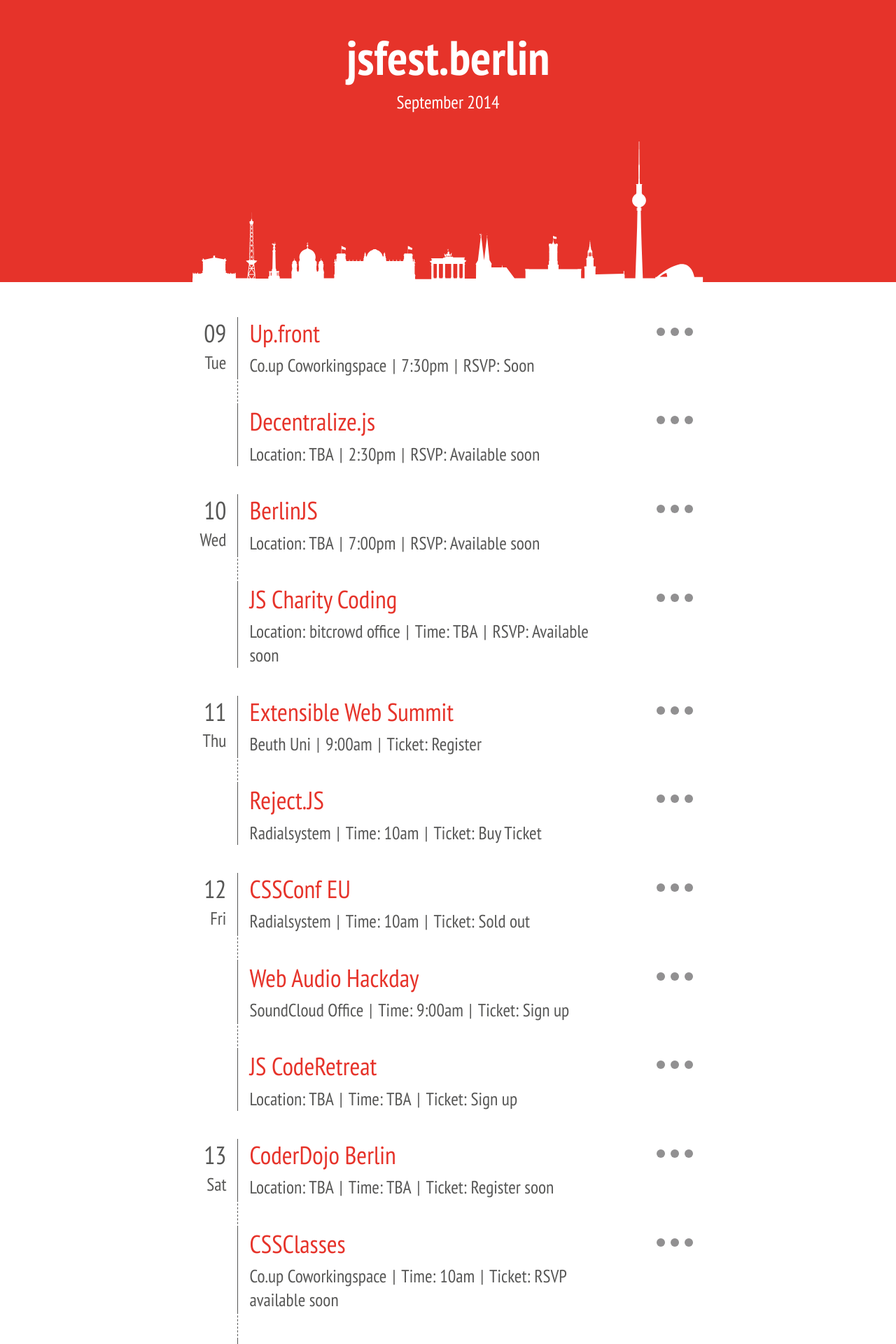
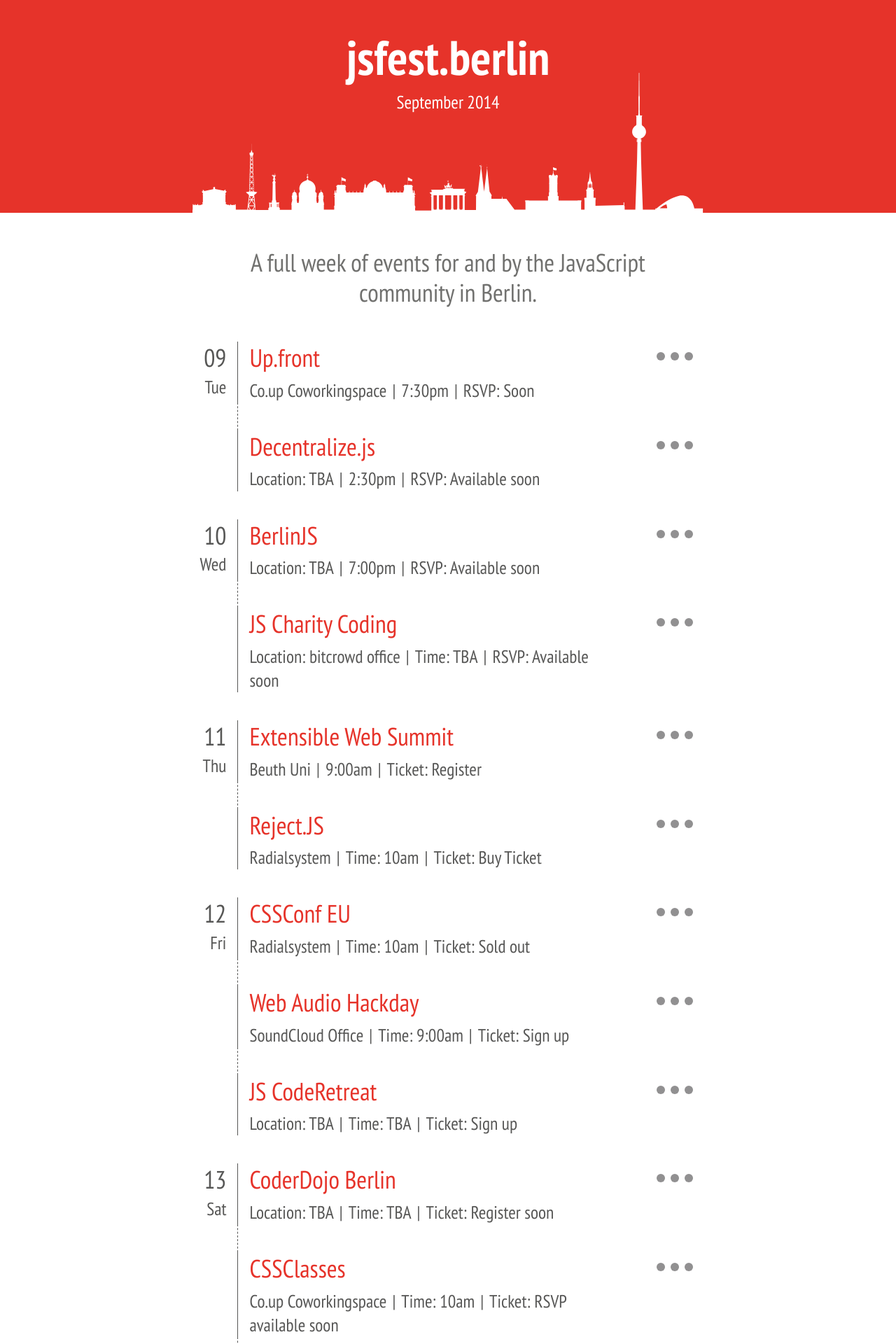
Before and after one commit to rmehner/jsfest.berlin, a Jekyll site: the page built from index.html, in a window 1280 px wide. Shown: the top 1920 px of the page at 70% size. Built offline with Jekyll 4.4.1, drawn with Linux system fonts in a browser that asks for light colours.

Commit message:
rearranged a few elements inside the scss files, placed the introduction text below the header and fixed a small viewport issue where a lot of whitespace was drawn in between the list and the footer

```diff
--- a/css/style.css
+++ b/css/style.css
@@ -367,14 +367,46 @@
   display: -webkit-flex;
   display: flex;
   -webkit-flex-direction: column;
-  flex-direction: column;
-  min-height: 100vh; }
+  flex-direction: column; }
   @media screen and (min-width: 21.05263em) {
     body {
       font-size: 1.4em; } }
   @media screen and (min-width: 29.89474em) {
     body {
       font-size: 1.6em; } }
+
+.wrap {
+  width: 100%;
+  max-width: 29.375em;
+  margin: 0 auto;
+  padding: 0 0.714rem; }
+
+.page_header {
+  position: relative;
+  background: linear-gradient(0deg, white 2px, #e6332a 2px, #e6332a 100%); }
+  .page_header .site-title {
+    display: block;
+    color: white;
+    text-decoration: none;
+    text-align: center;
+    overflow: hidden;
+    margin-bottom: -10%; }
+  .page_header .title {
+    display: block;
+    margin-top: 5%;
+    font-size: 2.5em;
+    font-weight: 700; }
+    @media screen and (min-width: 21.05263em) {
+      .page_header .title {
+        font-size: 2.3em; } }
+    @media screen and (min-width: 36.84211em) {
+      .page_header .title {
+        font-size: 2.7em; } }
+  .page_header .skyline {
+    display: block;
+    width: 100%;
+    height: 100%;
+    fill: white; }
 
 .page_footer {
   font-size: .842105263em;
@@ -383,16 +415,14 @@
     .page_footer {
       padding: .6rem 0 .5rem 0; } }
 
-.wrap {
-  width: 100%;
-  max-width: 29.375em;
-  margin: 0 auto;
-  padding: 0 0.714rem; }
-
 .page_content {
   -webkit-flex: 1;
   flex: 1;
-  padding: 3rem 0; }
+  padding: 2rem 0;
+  overflow: hidden; }
+  @media screen and (min-width: 43.75em) {
+    .page_content {
+      padding: 3rem 0; } }
   .page_content a {
     color: #e6332a;
     border-bottom: 1px dashed currentColor;
@@ -513,39 +543,6 @@
 *, *:before, *:after {
   box-sizing: inherit; }
 
-.page_header {
-  position: relative;
-  background: linear-gradient(0deg, white 2px, #e6332a 2px, #e6332a 100%); }
-  .page_header .site-title {
-    display: block;
-    margin: 0 0 -15%;
-    color: white;
-    text-decoration: none;
-    text-align: center;
-    overflow: hidden; }
-    @media screen and (min-width: 29.89474em) {
-      .page_header .site-title {
-        margin: 0 0 -11%; } }
-    @media screen and (min-width: 36.84211em) {
-      .page_header .site-title {
-        margin: 0 0 1em; } }
-  .page_header .title {
-    display: block;
-    margin-top: 5%;
-    font-size: 2.5em;
-    font-weight: 700; }
-    @media screen and (min-width: 21.05263em) {
-      .page_header .title {
-        font-size: 2.3em; } }
-    @media screen and (min-width: 36.84211em) {
-      .page_header .title {
-        font-size: 2.7em; } }
-  .page_header .skyline {
-    display: block;
-    width: 100%;
-    height: 100%;
-    fill: white; }
-
 .page_footer {
   background-color: #e6332a;
   color: white; }
@@ -585,13 +582,20 @@
   overflow: hidden; }
 
 .intro {
-  color: #FFF;
   text-align: center;
-  margin: 0 auto -12%;
-  max-width: 360px; }
+  margin: 0 auto 2rem;
+  max-width: 12.2em;
+  color: #71716f; }
+  @media screen and (min-width: 25em) {
+    .intro {
+      font-size: 1.4em;
+      line-height: 1.2; } }
+  @media screen and (min-width: 30em) {
+    .intro {
+      max-width: 15em; } }
+  @media screen and (min-width: 43.75em) {
+    .intro {
+      margin: 0 auto 3rem;
+      max-width: 17.777777778em; } }
 
-.intro a {
-  color: inherit; }
-
-.intro a:hover {
-  opacity: .75; }
+/*# sourceMappingURL=style.css.map */
--- a/index.html
+++ b/index.html
@@ -2,6 +2,10 @@
 layout: default
 title: jsfest.berlin
 ---
+
+<p class="intro">
+  A full week of events for and by the JavaScript community in Berlin.
+</p>
 
 {% assign previousDate = site.date %}
 
```
Also changed, not shown: _includes/header.html (+0 -3 lines), scss/_base.scss (+43 -9 lines), scss/style.scss (+15 -50 lines).
